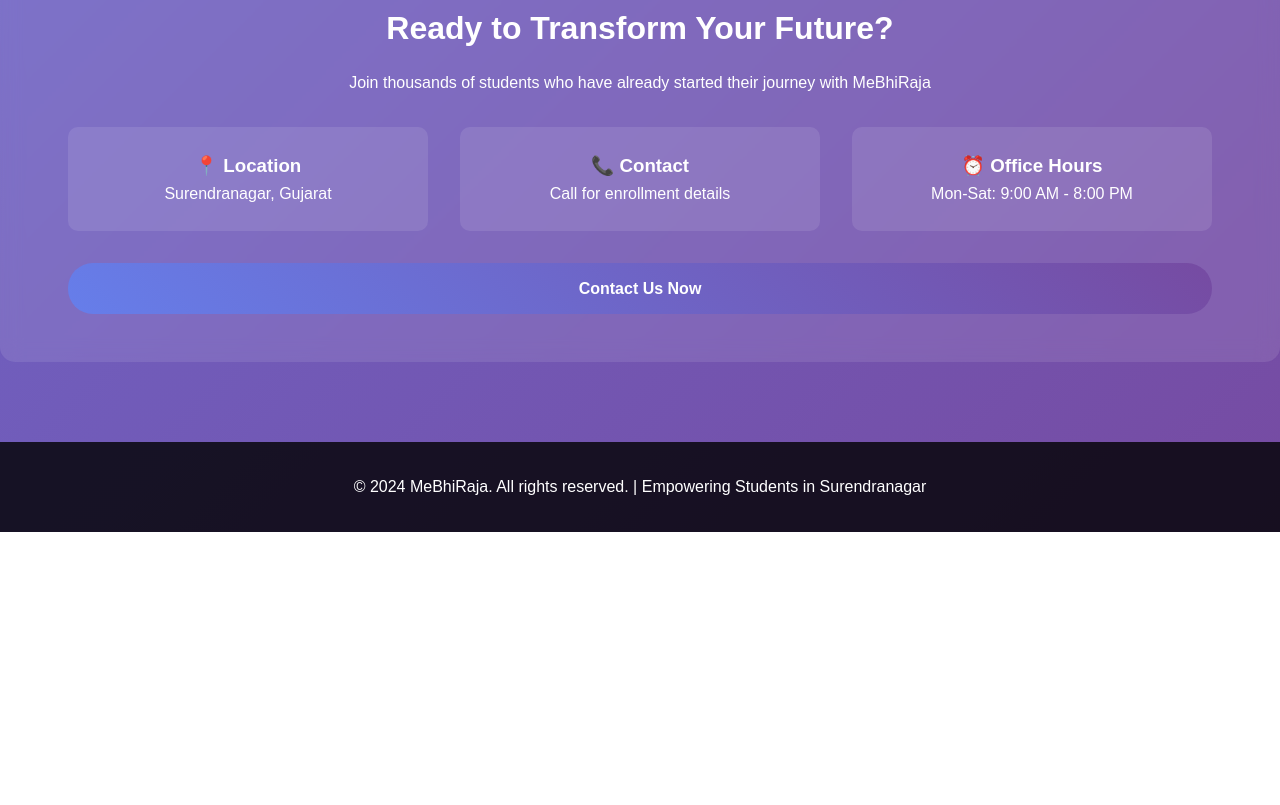
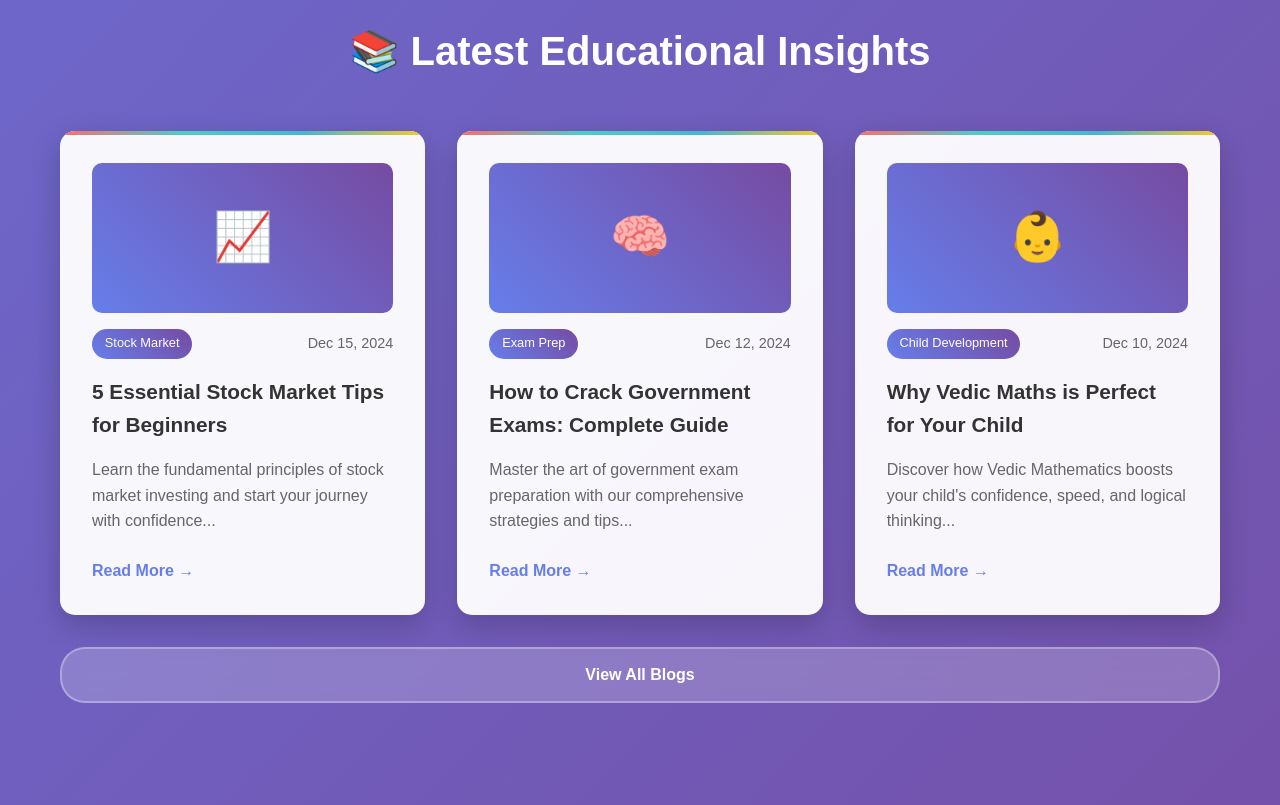
Before and after one commit to bhagirath20/mebhiraja, a plain HTML site: page index.html in a window 1280 px wide. Shown: the part 2235-3040 px from the top of the page. Before the commit the page ends 2767 px from the top, so only its background shows below. Drawn offline with Linux system fonts and the light colour scheme.

Commit message:
index blogs commit

```diff
--- a/index.html
+++ b/index.html
@@ -219,6 +219,98 @@
         margin-top: 4rem;
         text-align: center;
         color: #fff;
+      }
+
+      .blog-section {
+        padding: 4rem 0;
+        margin-top: 4rem;
+      }
+
+      .blog-grid {
+        display: grid;
+        grid-template-columns: repeat(auto-fit, minmax(300px, 1fr));
+        gap: 2rem;
+        margin-bottom: 2rem;
+      }
+
+      .blog-card {
+        background: rgba(255, 255, 255, 0.95);
+        border-radius: 15px;
+        padding: 2rem;
+        box-shadow: 0 10px 30px rgba(0, 0, 0, 0.2);
+        transition: transform 0.3s ease, box-shadow 0.3s ease;
+        position: relative;
+        overflow: hidden;
+      }
+
+      .blog-card:hover {
+        transform: translateY(-5px);
+        box-shadow: 0 15px 40px rgba(0, 0, 0, 0.3);
+      }
+
+      .blog-card::before {
+        content: "";
+        position: absolute;
+        top: 0;
+        left: 0;
+        right: 0;
+        height: 4px;
+        background: linear-gradient(90deg, #ff6b6b, #4ecdc4, #45b7d1, #f9ca24);
+      }
+
+      .blog-image {
+        width: 100%;
+        height: 150px;
+        background: linear-gradient(45deg, #667eea, #764ba2);
+        border-radius: 10px;
+        margin-bottom: 1rem;
+        display: flex;
+        align-items: center;
+        justify-content: center;
+        font-size: 3rem;
+        color: #fff;
+      }
+
+      .blog-meta {
+        display: flex;
+        justify-content: space-between;
+        align-items: center;
+        margin-bottom: 1rem;
+        font-size: 0.9rem;
+        color: #666;
+      }
+
+      .blog-category {
+        background: linear-gradient(45deg, #667eea, #764ba2);
+        color: #fff;
+        padding: 0.3rem 0.8rem;
+        border-radius: 20px;
+        font-size: 0.8rem;
+        font-weight: 500;
+      }
+
+      .blog-title {
+        font-size: 1.3rem;
+        font-weight: bold;
+        margin-bottom: 1rem;
+        color: #333;
+      }
+
+      .blog-excerpt {
+        color: #666;
+        margin-bottom: 1.5rem;
+        line-height: 1.6;
+      }
+
+      .read-more {
+        color: #667eea;
+        text-decoration: none;
+        font-weight: 600;
+        transition: color 0.3s ease;
+      }
+
+      .read-more:hover {
+        color: #764ba2;
       }
 
       .contact-section h2 {
@@ -501,6 +593,84 @@
         </div>
       </section>
 
+      <section id="blog" class="blog-section">
+        <div class="container">
+          <h2
+            style="
+              text-align: center;
+              color: #fff;
+              margin-bottom: 3rem;
+              font-size: 2.5rem;
+            "
+          >
+            📚 Latest Educational Insights
+          </h2>
+
+          <div class="blog-grid">
+            <div class="blog-card scroll-animate">
+              <div class="blog-image">📈</div>
+              <div class="blog-meta">
+                <span class="blog-category">Stock Market</span>
+                <span>Dec 15, 2024</span>
+              </div>
+              <h3 class="blog-title">
+                5 Essential Stock Market Tips for Beginners
+              </h3>
+              <p class="blog-excerpt">
+                Learn the fundamental principles of stock market investing and
+                start your journey with confidence...
+              </p>
+              <a href="blogs/index.html" class="read-more">Read More →</a>
+            </div>
+
+            <div class="blog-card scroll-animate">
+              <div class="blog-image">🧠</div>
+              <div class="blog-meta">
+                <span class="blog-category">Exam Prep</span>
+                <span>Dec 12, 2024</span>
+              </div>
+              <h3 class="blog-title">
+                How to Crack Government Exams: Complete Guide
+              </h3>
+              <p class="blog-excerpt">
+                Master the art of government exam preparation with our
+                comprehensive strategies and tips...
+              </p>
+              <a href="blogs/index.html" class="read-more">Read More →</a>
+            </div>
+
+            <div class="blog-card scroll-animate">
+              <div class="blog-image">👶</div>
+              <div class="blog-meta">
+                <span class="blog-category">Child Development</span>
+                <span>Dec 10, 2024</span>
+              </div>
+              <h3 class="blog-title">
+                Why Vedic Maths is Perfect for Your Child
+              </h3>
+              <p class="blog-excerpt">
+                Discover how Vedic Mathematics boosts your child's confidence,
+                speed, and logical thinking...
+              </p>
+              <a href="blogs/index.html" class="read-more">Read More →</a>
+            </div>
+          </div>
+
+          <div style="text-align: center; margin-top: 2rem">
+            <a
+              href="blogs/index.html"
+              class="btn"
+              style="
+                background: rgba(255, 255, 255, 0.2);
+                backdrop-filter: blur(10px);
+                border: 2px solid rgba(255, 255, 255, 0.3);
+              "
+              >View All Blogs</a
+            >
+          </div>
+        </div>
+      </section>
+
       <section id="contact" class="contact-section">
         <div class="container">
           <h2>Ready to Transform Your Future?</h2>
```
